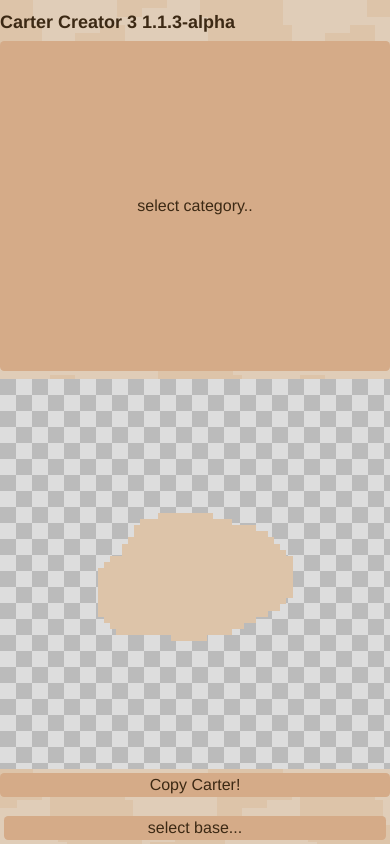
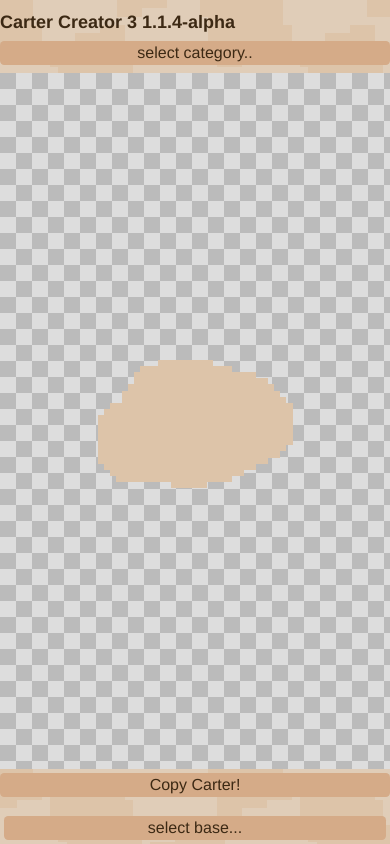
Before and after one commit to maffiemaffie/carter-creator-3, a React (Vite) app: page / in a window 390 px wide. Built offline with nearby package versions, Linux system fonts and the light colour scheme; a web font is replaced by a local one.

Commit message:
fix panes popping out in the wrong place

```diff
--- a/src/App.css
+++ b/src/App.css
@@ -89,7 +89,6 @@ pre {
 }
 
 #features-book {
-  position: relative;
   width: 100%;
   height: 100%;
   min-height: 0;
@@ -144,6 +143,8 @@ pre {
 }
 
 #carter-builder {
+  position: relative;
+
   display: grid;
   grid-template-areas:
     "header header"
@@ -473,7 +474,7 @@ nav > button:before {
       "book";
 
     grid-template-columns: 100vw;
-    grid-template-rows: auto 1fr auto auto;
+    grid-template-rows: auto auto 1fr auto;
 
     width: 100vw;
   }
--- a/src/CarterBuilder.tsx
+++ b/src/CarterBuilder.tsx
@@ -55,7 +55,7 @@ export default function CarterBuilder() {
   return (
     <>
       <div id="carter-builder">
-        <h1>Carter Creator 3 1.1.3-alpha</h1>
+        <h1>Carter Creator 3 1.1.4-alpha</h1>
         <div id="main-carter">
           <CarterExample
             baseColor={selectedBase.baseColor}
```
